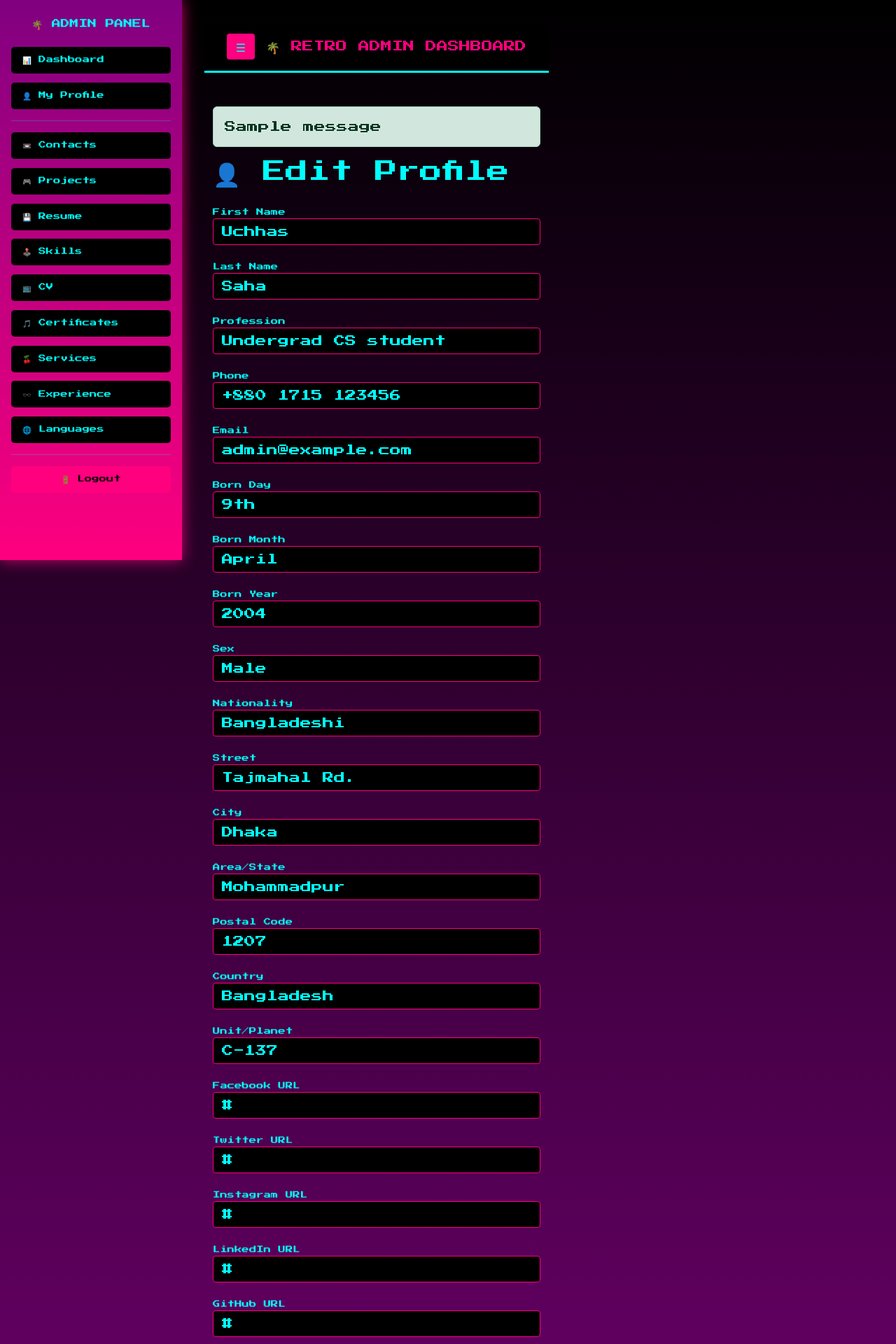
After one commit to Uchhas007/pf, a Flask app: page /admin/profile in a window 1280 px wide. The commit adds this page. Shown: the top 1920 px of the page at 70% size. Run offline with Flask 3, Linux system fonts and the light colour scheme; the visitor is signed in with stand-in values (Sample User, id 1); tables that the repository leaves empty hold one stand-in row (values such as "Sample post"); one stand-in notice (Sample message) is shown.

Commit message:
fixed codes

```diff
--- a/website/__init__.py
+++ b/website/__init__.py
@@ -236,7 +236,7 @@ def _seed(db):
             planet=os.environ.get("ADDR_UNIT", "C-137"),
             img_path=os.environ.get("IMG_PATH", "images/bg_1.png"),
             profession=os.environ.get("PROF", "Undergrad CS student"),
-            email=os.environ.get("ADMIN_EMAIL", "admin@example.com"),
+            email=os.environ.get("EMAIL", "admin@example.com"),
             username=os.environ.get("USERNAME", "admin"),
             password=os.environ.get("ADMIN_PASS", "changeme"),
             phone=os.environ.get("PHONE", "+880 1715 123456"),
--- /dev/null
+++ b/website/templates/admin_profile.html
@@ -0,0 +1,43 @@
+{% extends 'adminlayout.html' %}
+{% block body %}
+<div class="container-fluid py-4" style="max-width:700px;">
+
+  {% with messages = get_flashed_messages(with_categories=true) %}
+    {% if messages %}
+      {% for category, message in messages %}
+        <div class="alert alert-{{ category }}">{{ message }}</div>
+      {% endfor %}
+    {% endif %}
+  {% endwith %}
+
+  <h2 style="color:#00ffff;">👤 Edit Profile</h2>
+
+  <form method="POST" class="mt-4">
+    {% set fields = [
+      ('fname','First Name'), ('lname','Last Name'), ('profession','Profession'),
+      ('phone','Phone'), ('email','Email'), ('born_day','Born Day'),
+      ('born_month','Born Month'), ('born_year','Born Year'), ('sex','Sex'),
+      ('nationality','Nationality'), ('place','Street'), ('city','City'),
+      ('state','Area/State'), ('postal_code','Postal Code'), ('country','Country'),
+      ('planet','Unit/Planet'), ('facebook','Facebook URL'), ('twitter','Twitter URL'),
+      ('instagram','Instagram URL'), ('linkedin','LinkedIn URL'), ('github','GitHub URL'),
+      ('no_of_projects','No. of Projects'), ('awards','Awards'),
+      ('customers','Customers'), ('coffee','Coffee'), ('img_path','Image Path'),
+      ('cv_path','CV File Path'),
+    ] %}
+    {% for field, label in fields %}
+    <div class="mb-3">
+      <label style="color:#00ffff;font-size:0.65rem;">{{ label }}</label>
+      <input
+        type="text"
+        name="{{ field }}"
+        class="form-control"
+        value="{{ getattr(profile, field, '') or '' }}"
+        style="background:#000;color:#00ffff;border:1px solid #ff007f;border-radius:4px;"
+      />
+    </div>
+    {% endfor %}
+    <button type="submit" class="btn w-100 mt-2" style="background:#ff007f;color:#000;">Save Changes</button>
+  </form>
+</div>
+{% endblock %}
--- a/website/templates/adminlayout.html
+++ b/website/templates/adminlayout.html
@@ -3,9 +3,7 @@
   <head>
     <meta charset="UTF-8" />
     <meta name="viewport" content="width=device-width, initial-scale=1" />
-
-    <title>🌴 RETRO 80s DASHBOARD</title>
-
+    <title>Admin Panel | Uchhas Saha</title>
     <link
       href="https://cdn.jsdelivr.net/npm/bootstrap@5.3.0/dist/css/bootstrap.min.css"
       rel="stylesheet"
@@ -14,7 +12,6 @@
       href="https://fonts.googleapis.com/css2?family=Press+Start+2P&family=Roboto+Mono:wght@700&display=swap"
       rel="stylesheet"
     />
-
     <style>
       body {
         font-family: "Press Start 2P", cursive;
@@ -24,166 +21,151 @@
         margin: 0;
         padding: 0;
       }
-
       .sidebar {
         height: 100vh;
-        width: 350px;
+        width: 260px;
         background: linear-gradient(to bottom, #800080, #ff007f);
-        padding: 2rem;
+        padding: 1.5rem 1rem;
         position: fixed;
         top: 0;
         left: 0;
         box-shadow: 0 0 20px rgba(255, 0, 127, 0.8);
-        animation: neonPulse 2s infinite ease-in-out;
         overflow-y: auto;
         scrollbar-width: none;
-        transition: transform 0.5s ease;
+        transition: transform 0.3s ease;
+        z-index: 100;
       }
-
       .sidebar.hidden {
-        transform: translateX(-350px);
+        transform: translateX(-260px);
       }
-
       .sidebar a {
         display: block;
-        margin: 1.5rem 0;
-        padding: 1rem;
+        margin: 0.8rem 0;
+        padding: 0.7rem 1rem;
         border-radius: 5px;
         background: #000;
         color: #00ffff;
         text-decoration: none;
-        font-size: 0.9rem;
+        font-size: 0.65rem;
       }
-
       .sidebar a:hover {
         background: #ff007f;
         color: #000;
-        transform: translateX(10px);
       }
-
-      @keyframes neonPulse {
-        0% {
-          box-shadow:
-            0 0 10px #ff007f,
-            0 0 20px #00ffff;
+      .sidebar .brand {
+        color: #00ffff;
+        font-size: 0.8rem;
+        margin-bottom: 1.5rem;
+        text-align: center;
       }
-        50% {
-          box-shadow:
-            0 0 20px #ff007f,
-            0 0 40px #00ffff;
+      .main-content {
+        margin-left: 260px;
+        padding: 2rem;
+        transition: margin-left 0.3s ease;
+        min-height: 100vh;
       }
-        100% {
-          box-shadow:
-            0 0 10px #ff007f,
-            0 0 20px #00ffff;
-        }
-      }
-
-      .navbar {
-        background: #000;
-        color: #ff007f;
-        padding: 2rem;
-        font-size: 1.5rem;
-        text-align: center;
-        border-bottom: 3px solid #00ffff;
-        position: relative;
-      }
-
-      .main-content {
-        margin-left: 370px;
-        padding: 3rem;
-        transition: margin-left 0.5s ease;
-      }
-
       .main-content.expanded {
         margin-left: 0;
       }
-
-      .btn-danger {
-        background: #ff007f;
-        border: none;
-        color: #00ffff;
+      .topbar {
+        background: #000;
+        color: #ff007f;
+        padding: 1rem 2rem;
+        font-size: 1rem;
+        border-bottom: 3px solid #00ffff;
+        display: flex;
+        align-items: center;
+        gap: 1rem;
+        margin-bottom: 1.5rem;
       }
-
       .toggle-btn {
-        position: absolute;
-        left: 20px;
-        top: 50%;
-        transform: translateY(-50%);
         background: #ff007f;
         color: #00ffff;
         border: none;
-        padding: 0.5rem 1rem;
+        padding: 0.4rem 0.8rem;
         cursor: pointer;
+        border-radius: 4px;
       }
-
       .footer {
         text-align: center;
         margin-top: 4rem;
-        font-size: 0.7rem;
+        font-size: 0.6rem;
+        color: #00ffff;
+      }
+      @media (max-width: 768px) {
+        .sidebar {
+          transform: translateX(-260px);
+        }
+        .sidebar.show {
+          transform: translateX(0);
+        }
+        .main-content {
+          margin-left: 0;
+        }
       }
     </style>
   </head>
-
   <body>
     <div class="d-flex">
-      <!-- SIDEBAR -->
       <div class="sidebar" id="sidebar">
-        <a href="{{ url_for('admin.admin_dashboard') }}">
-          🌴 RETRO DASHBOARD
-        </a>
-
-        <a href="/admin/contacts">📼 VHS CALL LOG</a>
-        <a href="/admin/projects">🎮 ARCADE PROJECTS</a>
-        <a href="/admin/resume">💾 RESUME</a>
-        <a href="/admin/skills">🕹️ SKILLS</a>
-        <a href="/admin/cv">📺 CV</a>
-        <a href="/admin/certificates">🎵 CERTIFICATES</a>
-        <a href="/admin/services">🍒 SERVICES</a>
-        <a href="/admin/xp">🕶️ XP</a>
-
-        <!-- FIXED LOGOUT -->
-        <a href="{{ url_for('admin.logout') }}" class="btn btn-danger w-100">
-          🚪 LOGOUT
-        </a>
+        <div class="brand">🌴 ADMIN PANEL</div>
+        <a href="{{ url_for('admin.dashboard') }}">📊 Dashboard</a>
+        <a href="{{ url_for('admin.profile') }}">👤 My Profile</a>
+        <hr style="border-color: #00ffff" />
+        <a href="{{ url_for('admin.manage', table_name='contacts') }}"
+          >📼 Contacts</a
+        >
+        <a href="{{ url_for('admin.manage', table_name='projects') }}"
+          >🎮 Projects</a
+        >
+        <a href="{{ url_for('admin.manage', table_name='resume') }}"
+          >💾 Resume</a
+        >
+        <a href="{{ url_for('admin.manage', table_name='skills') }}"
+          >🕹️ Skills</a
+        >
+        <a href="{{ url_for('admin.manage', table_name='cv') }}">📺 CV</a>
+        <a href="{{ url_for('admin.manage', table_name='certificates') }}"
+          >🎵 Certificates</a
+        >
+        <a href="{{ url_for('admin.manage', table_name='services') }}"
+          >🍒 Services</a
+        >
+        <a href="{{ url_for('admin.manage', table_name='xp') }}"
+          >🕶️ Experience</a
+        >
+        <a href="{{ url_for('admin.manage', table_name='language') }}"
+          >🌐 Languages</a
+        >
+        <hr style="border-color: #00ffff" />
+        <a
+          href="{{ url_for('admin.logout') }}"
+          style="background: #ff007f; color: #000; text-align: center"
+          >🚪 Logout</a
+        >
       </div>
 
-      <!-- MAIN CONTENT -->
       <div class="main-content" id="main-content">
-        <div class="navbar">
+        <div class="topbar">
           <button class="toggle-btn" id="toggle-btn">☰</button>
-          🌴 RETRO DASHBOARD
+          🌴 RETRO ADMIN DASHBOARD
         </div>
-
-        <!-- JINJA CONTENT BLOCK -->
         {% block body %}{% endblock %}
-
-        <div class="footer">🕹️ Retro Dashboard System</div>
+        <div class="footer">🕹️ Uchhas Saha Admin Panel</div>
       </div>
     </div>
 
-    <!-- JS -->
+    <script src="https://cdn.jsdelivr.net/npm/bootstrap@5.3.0/dist/js/bootstrap.bundle.min.js"></script>
     <script>
-      document.addEventListener("DOMContentLoaded", () => {
       const sidebar = document.getElementById("sidebar");
       const mainContent = document.getElementById("main-content");
       const toggleBtn = document.getElementById("toggle-btn");
-
       if (toggleBtn) {
         toggleBtn.addEventListener("click", () => {
           sidebar.classList.toggle("hidden");
           mainContent.classList.toggle("expanded");
         });
       }
-
-        // SAFE logout handling (no redirect bug)
-        const logoutBtn = document.querySelector(".btn-danger");
-        if (logoutBtn) {
-          logoutBtn.addEventListener("click", () => {
-            alert("Logging out...");
-          });
-        }
-      });
     </script>
   </body>
 </html>
```
Also changed, not shown: website/templates/adc.html (deleted, +0 -42 lines), website/templates/admin_contact_detail.html (added, +21 -0 lines), website/templates/admin_form.html (added, +32 -0 lines), website/templates/admin_table.html (added, +54 -0 lines), website/templates/adp.html (deleted, +0 -39 lines), website/templates/adr.html (deleted, +0 -39 lines), website/templates/adse.html (deleted, +0 -37 lines), website/templates/adsk.html (deleted, +0 -35 lines), website/templates/login.html (+19 -58 lines). Lines whose indentation alone changed are shown as unchanged.
